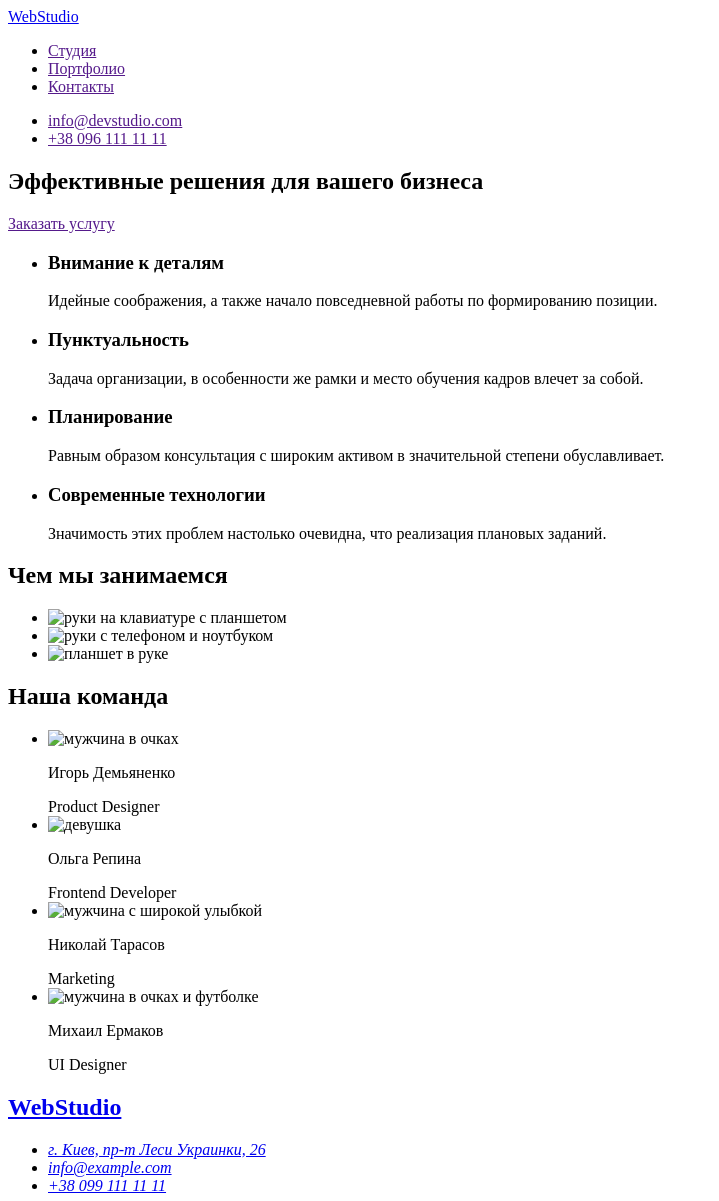
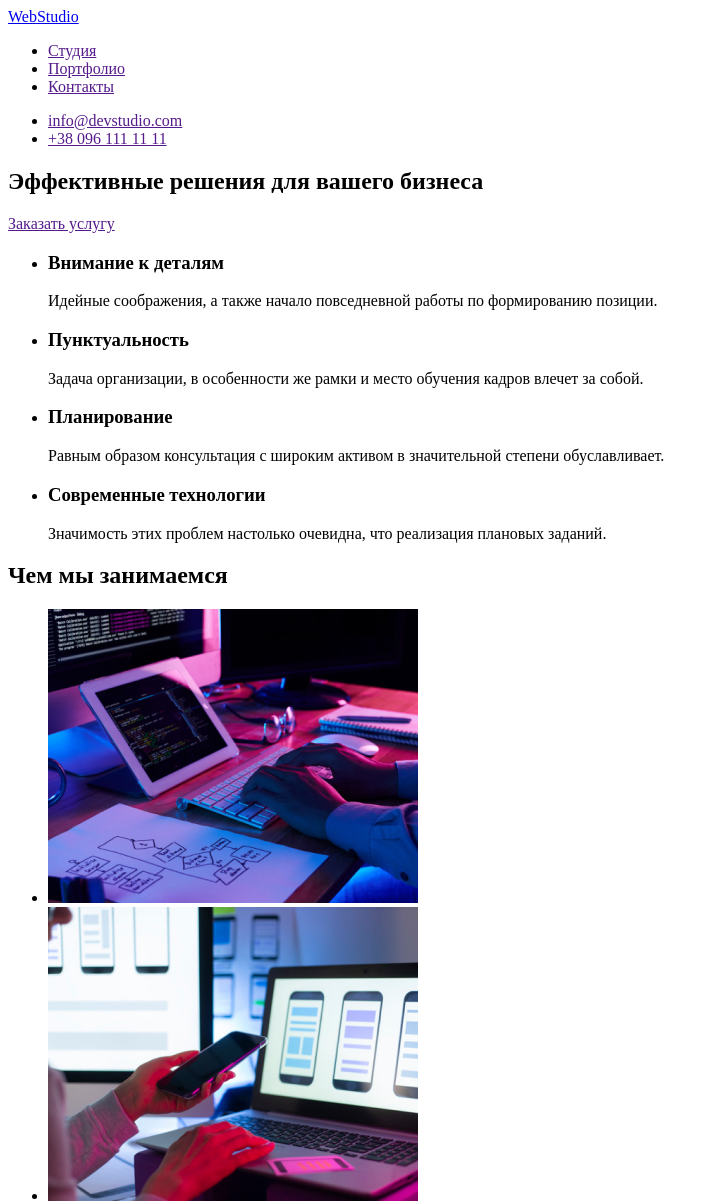
Before and after one commit to andreybulanov/goit-markup-hw-01, a plain HTML site: page index.html in a window 1280 px wide. Shown: the top 1201 px of the page, without its empty margins (0-719 px from the left). Drawn offline with Linux system fonts and the light colour scheme.

Commit message:
Update index.html

```diff
--- a/index.html
+++ b/index.html
@@ -15,12 +15,12 @@
                 <li><a href="">Портфолио</a></li>
                 <li><a href="">Контакты</a></li>
             </ul>
-
+        </nav>
             <ul>
                 <li><a href="">info@devstudio.com</a></li>
                 <li><a href="">+38 096 111 11 11</a></li>
             </ul>
-        </nav>
+
     </header>
     <div>
         <section>
@@ -63,31 +63,31 @@
     <section>
         <h2>Чем мы занимаемся</h2>
         <ul>
-            <li><img src="img1.jpg" alt="руки на клавиатуре с планшетом"></li>
-            <li><img src="img3.jpg" alt="руки с телефоном и ноутбуком"></li>
-            <li><img src="img4.jpg" alt="планшет в руке"></li>
+            <li><img src="/images/img1.jpg" alt="руки на клавиатуре с планшетом"width370></li>
+            <li><img src="/images/img3.jpg" alt="руки с телефоном и ноутбуком"width370></li>
+            <li><img src="/images/img4.jpg" alt="планшет в руке"width370></li>
         </ul>
     </section>
     <section>
         <h2>Наша команда</h2>
         <ul>
             <li>
-                <img src="img5.jpg" alt="мужчина в очках">
+                <img src="/images/img5.jpg" alt="мужчина в очках"width270>
                 <p>Игорь Демьяненко</p>
                 <span>Product Designer</span>
             </li>
             <li>
-                <img src="img6.jpg" alt="девушка">
+                <img src="/images/img6.jpg" alt="девушка"width270>
                 <p>Ольга Репина</p>
                 <span>Frontend Developer</span>
             </li>
             <li>
-                <img src="img7.jpg" alt="мужчина с широкой улыбкой">
+                <img src="/images/img7.jpg" alt="мужчина с широкой улыбкой"width270>
                  <p>Николай Тарасов</p>
                  <span>Marketing</span>
             </li>
             <li>
-                <img src="img2.jpg" alt="мужчина в очках и футболке">
+                <img src="/images/img2.jpg" alt="мужчина в очках и футболке"width270>
                 <p>Михаил Ермаков</p>
                 <span>UI Designer</span>
             </li>
@@ -98,13 +98,13 @@
         <address>
             <ul>
                 <li>
-                    <a href="г. Киев, пр-т Леси Украинки, 26">г. Киев, пр-т Леси Украинки, 26</a>
+                    <a href="">г. Киев, пр-т Леси Украинки, 26</a>
                 </li>
                 <li>
                     <a href="mailto:info@example.com">info@example.com</a>
                 </li>
                 <li>
-                    <a href="tel:+38 099 111 11 11">+38 099 111 11 11</a>
+                    <a href="tel:+380991111111">+38 099 111 11 11</a>
                 </li>
             </ul>
         </address>
```
